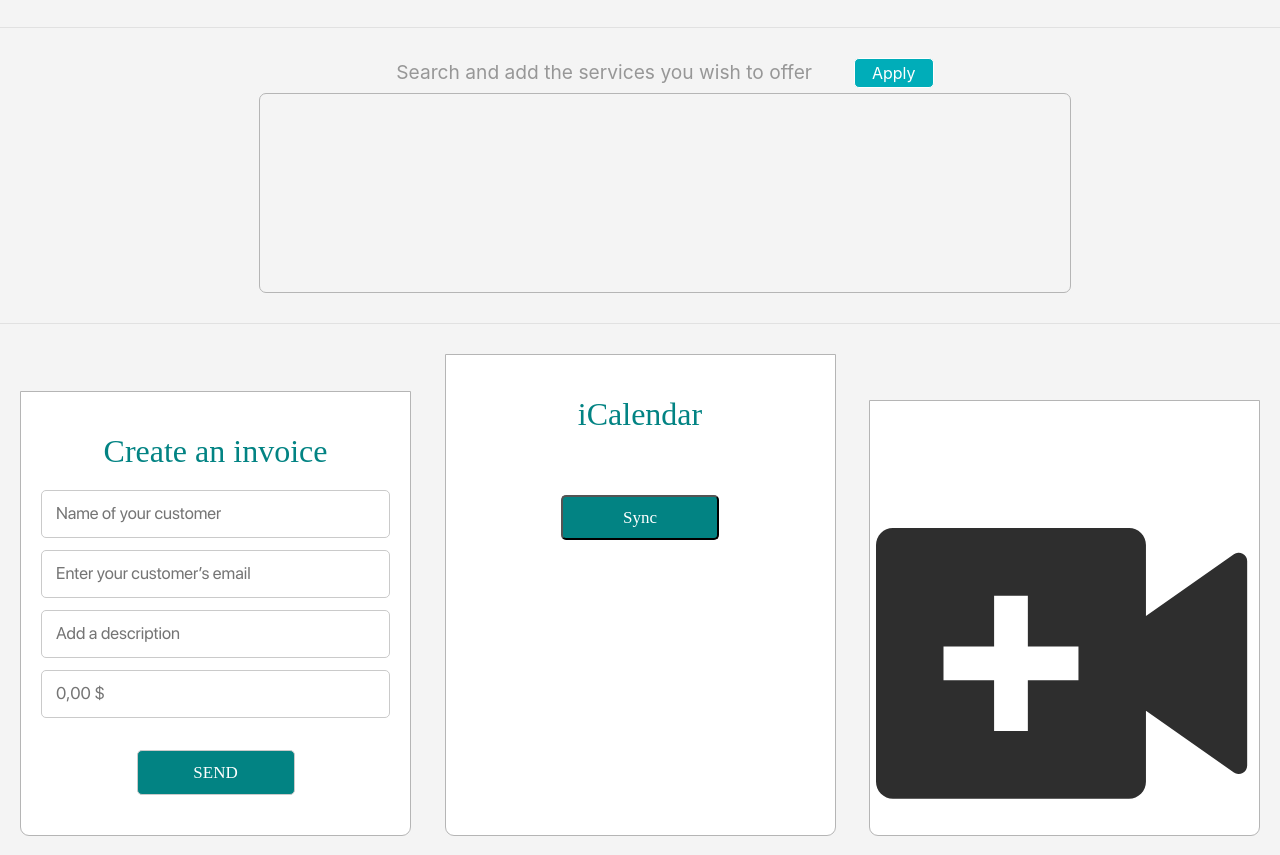
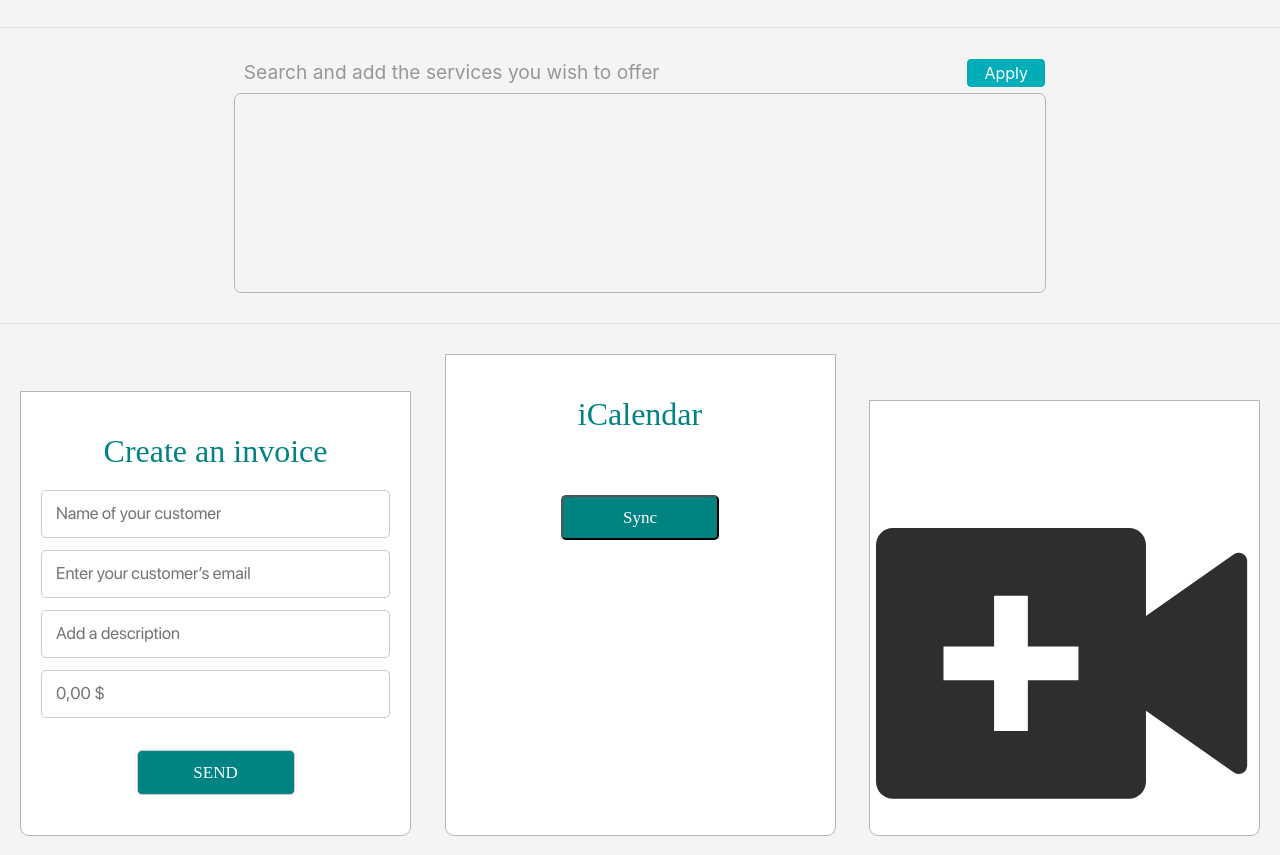
Before and after one commit to ArMinasyan/3839, a website: page views/account-page.html in a window 1280 px wide. Shown: the part 872-1727 px from the top of the page. Drawn offline with nearby package versions, Linux system fonts and the light colour scheme; some packages are replaced by stand-ins of ours; files that its build step writes are made by us from their sources; a script that the page names is missing; files whose address does not match are found by name; a web font is replaced by a local one.

Commit message:
chnaged in css files

```diff
--- a/app.js
+++ b/app.js
@@ -8,7 +8,7 @@ const cookie_parser = require('cookie-parser');
 const session = require('express-session');
 const csrf = require('csurf');
 const cors = require('cors');
-
+const helmet = require('helmet');
 
 
 require('dotenv').config();
@@ -46,7 +46,7 @@ app.use(session({
     }
 }));
 
-
+app.use(helmet());
 
 mongoose.connect(mongodb_url, {
     useNewUrlParser: true,
--- a/package.json
+++ b/package.json
@@ -26,6 +26,7 @@
     "express-validator": "^6.6.1",
     "faker": "^5.1.0",
     "googleapis": "^61.0.0",
+    "helmet": "^4.2.0",
     "json-2-csv": "^3.7.8",
     "json2csv": "^5.0.4",
     "jsonwebtoken": "^8.5.1",
--- a/public/css/style.css
+++ b/public/css/style.css
@@ -2416,14 +2416,14 @@ p.price_bottomText {
 .accounts_sect_middle_banner>div:first-child {
     display: flex;
     justify-content: space-between;
-    width: 43%;
-    margin-left: 50px;
+    width: 65%;
     margin-bottom: 5px;
 }
 
 .accounts_sect_middle_banner>div:first-child span {
     color: #979797;
     font-size: 1.2em;
+    margin-left: 10px;
 }
 
 .accounts_sect_middle_banner>div:first-child button {
@@ -3312,7 +3312,7 @@ width: 45%;
     width: 65%;
     height: 200px;
     border-radius: 7px;
-    margin-left: 50px;
+    /* margin-left: 50px; */
     overflow-y: auto;
 }
 
```
Also changed, not shown: LogoImages/logo_5fa405e1796d631a886f5ea9.jpg (added), ProfileImages/profile_5fa405e1796d631a886f5ea9.png (added), 2 other files.
